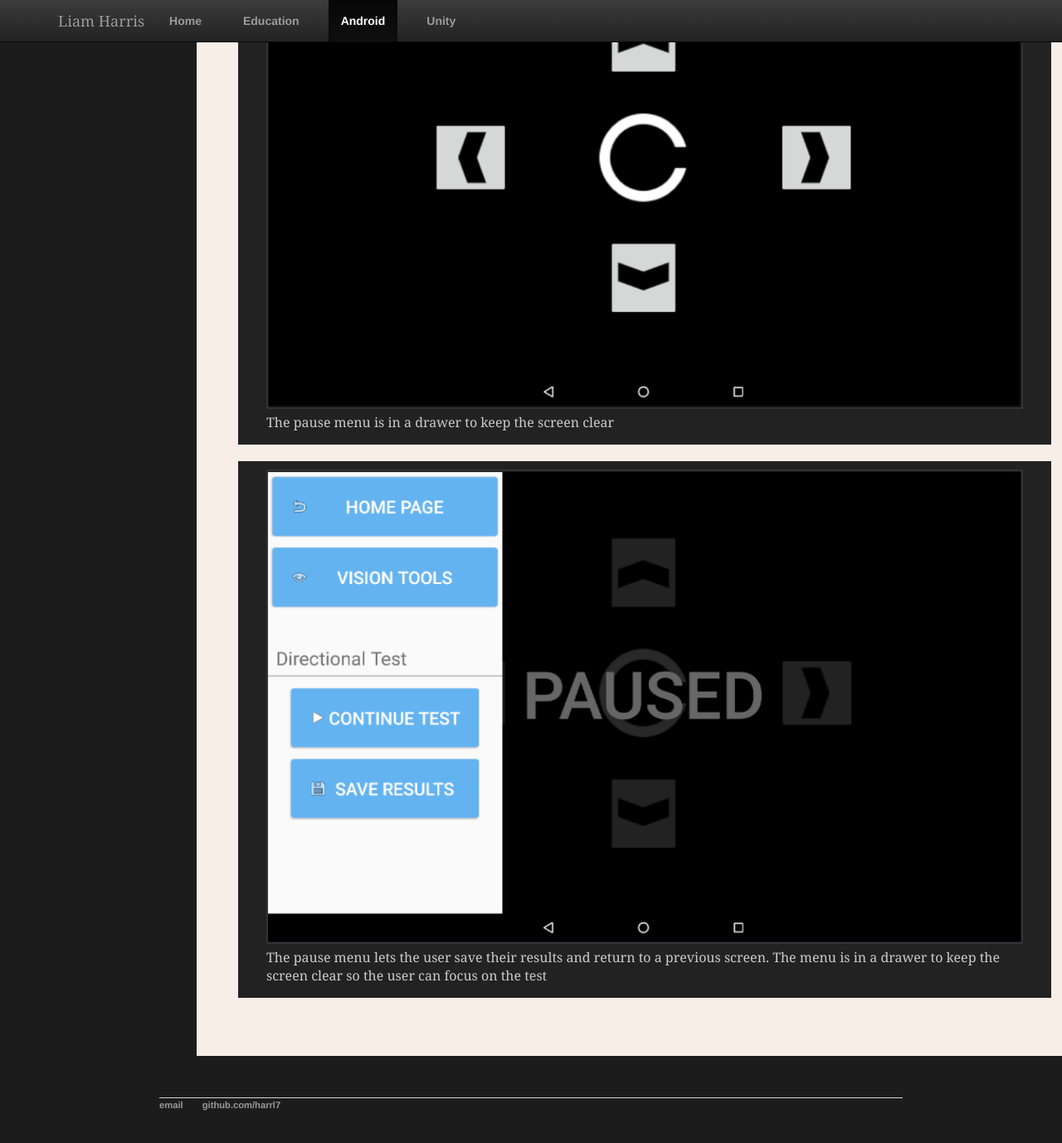
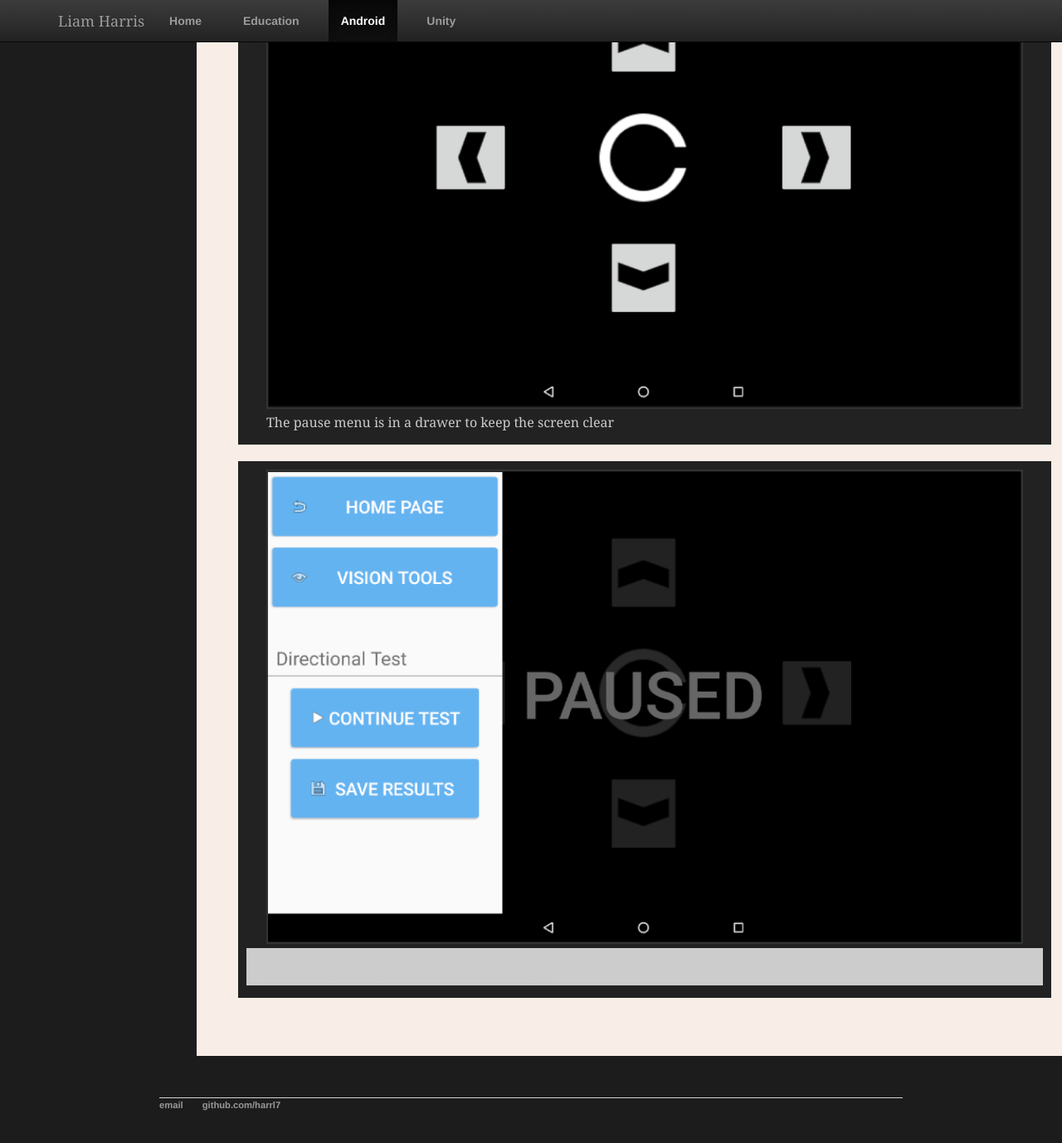
Before and after one commit to harrl7/harrl7.github.io, a Jekyll site: the page built from android/index.html, in a window 1280 px wide and 1400 px high, scrolled down 2374 px. Shown: the top 1378 px of the window at 83% size. Built offline with Jekyll 4.4.1, drawn with Linux system fonts in a browser that asks for light colours.

Commit message:
Update main.css

```diff
--- a/css/main.css
+++ b/css/main.css
@@ -103,6 +103,10 @@ img {
     width: 95%;
 }
 
+#White_Line {
+    background-color: var(--col-lt-grey);
+}
+
 #Vision_Tools figure figcaption {
     color: var(--col-lt-grey);
     margin: 5px auto;
```
